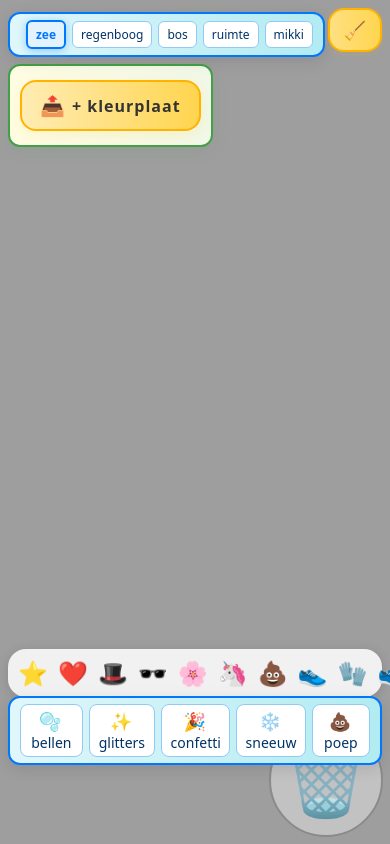
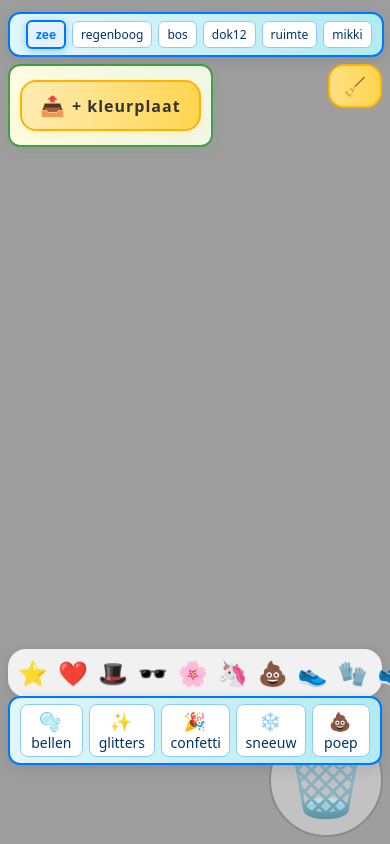
Before and after one commit to demanzonderjas/kleurplaat, a React (Vite) app: page / in a window 390 px wide. Built offline with nearby package versions, Linux system fonts and the light colour scheme.

Commit message:
add dok12 and fix responsive

```diff
--- a/src/App.jsx
+++ b/src/App.jsx
@@ -13,6 +13,7 @@ const BACKGROUNDS = [
         url: "https://static.vecteezy.com/system/resources/previews/002/127/582/non_2x/comic-background-with-rainbow-vector.jpg",
     },
     { label: "bos", url: "/backgrounds/forest.jpg" },
+    { label: "dok12", url: "/backgrounds/dok12.jpg" },
     { label: "ruimte", url: "/backgrounds/space.jpg" },
     { label: "mikki", url: "/backgrounds/kamer-mikki.jpg" },
 ];
@@ -87,11 +88,11 @@ function App() {
     const menuBtnPad = isMobile ? "4px 8px" : "6px 16px";
     const menuBtnRadius = isMobile ? 6 : 8;
     // Spacing for reset button and backgrounds/upload menu
-    const resetBtnTop = isMobile ? 8 : 18;
-    const resetBtnRight = isMobile ? 8 : 18;
     const bgMenuTop = isMobile ? 12 : 24;
     const bgMenuLeft = isMobile ? 8 : 18;
     const uploadBtnTop = bgMenuTop + (isMobile ? 44 : 56) + (isMobile ? 8 : 16);
+    const resetBtnRight = isMobile ? 8 : 18;
+    const resetBtnTop =bgMenuTop + (isMobile ? 44 : 0) + (isMobile ? 8 : 0);
 
     return (
         <div style={{ width: "100vw", height: "100vh", margin: 0, padding: 0, overflow: "hidden", position: "relative" }}>
```
Also changed, not shown: public/backgrounds/dok12.jpg (added).
